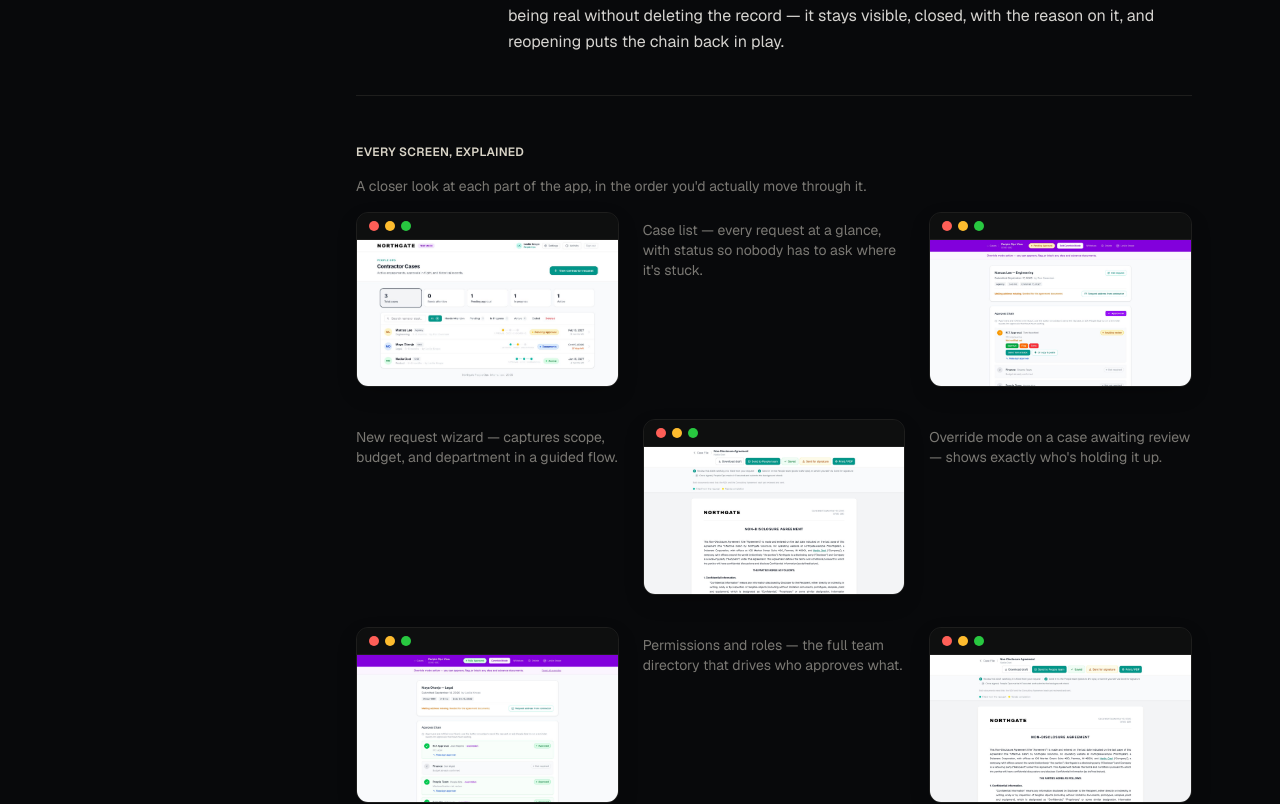
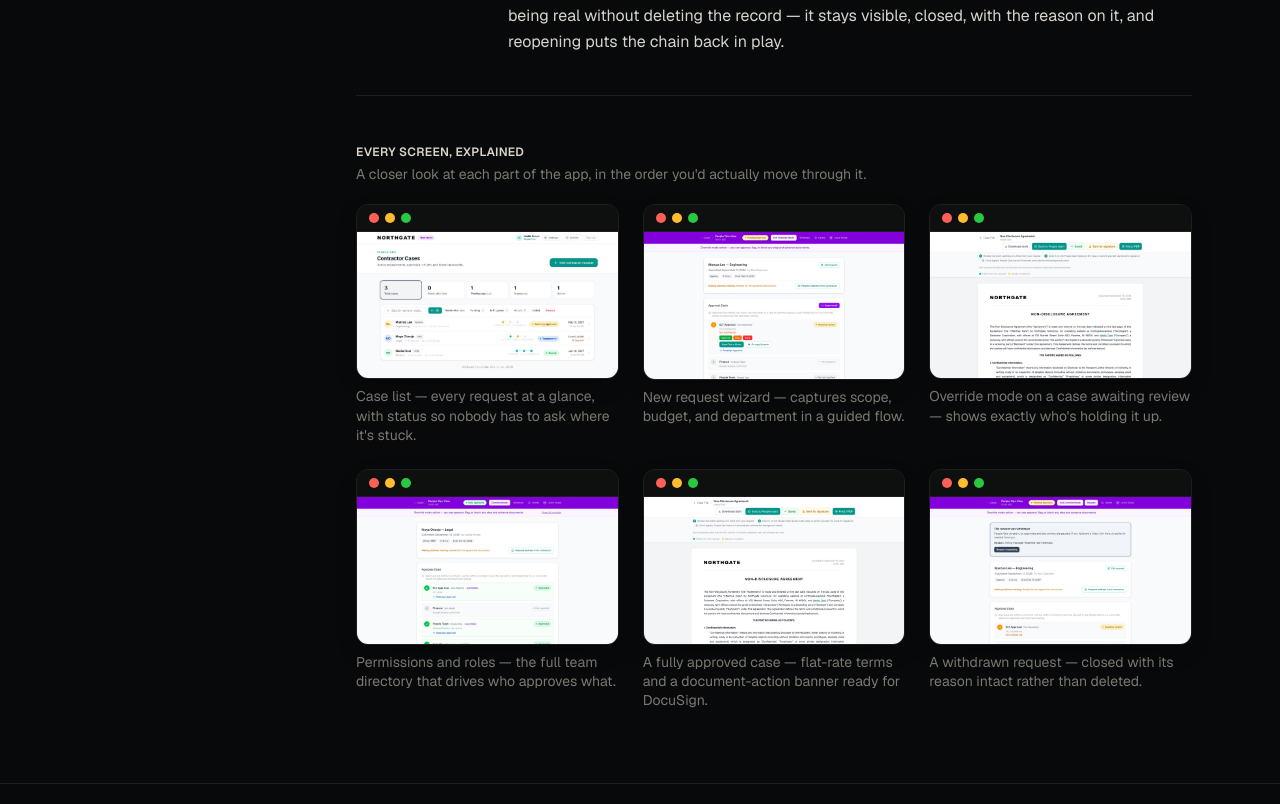
Before and after one commit to travis-hatfield/work-portfolio, a Next.js app: page /ai-assisted-projects/contractor-management-workflow in a window 1280 px wide. Shown: the part 1742-2546 px from the top of the page. Built offline with nearby package versions, Linux system fonts and the light colour scheme; no server answers; the database is empty.

Commit message:
Fix broken 'Every screen, explained' grid: each screenshot and its caption now stack together in one figure instead of caption floating as a separate grid track

```diff
--- a/components/case-study-detail.tsx
+++ b/components/case-study-detail.tsx
@@ -118,19 +118,24 @@ export default function CaseStudyDetail({
           ))}
 
           {rest.length > 0 && (
-            <div id="more-screens" className="flex flex-col gap-4 pt-2">
+            <div id="more-screens" className="flex flex-col gap-5 pt-2">
+              <div>
                 <h2 className="text-xs font-semibold uppercase tracking-wide text-accent">Every screen, explained</h2>
-              <p className="max-w-[68ch] text-sm text-muted">
+                <p className="mt-1 max-w-[60ch] text-sm text-muted">
                   A closer look at each part of the app, in the order you'd actually move through it.
                 </p>
-              <div className="grid grid-cols-1 gap-x-6 gap-y-8 sm:grid-cols-2 xl:grid-cols-3">
+              </div>
+              <div className="grid grid-cols-1 gap-6 sm:grid-cols-2 lg:grid-cols-3">
                 {rest.map((shot) => (
+                  <figure key={shot.url} className="flex flex-col gap-2">
                     <ImageLightbox
-                    key={shot.url}
                       src={shot.url}
                       alt={shot.caption || `${item.title} screenshot`}
-                    caption={shot.caption}
                     />
+                    {shot.caption && (
+                      <figcaption className="text-sm leading-snug text-muted">{shot.caption}</figcaption>
+                    )}
+                  </figure>
                 ))}
               </div>
             </div>
```
Lines whose indentation alone changed are shown as unchanged.
